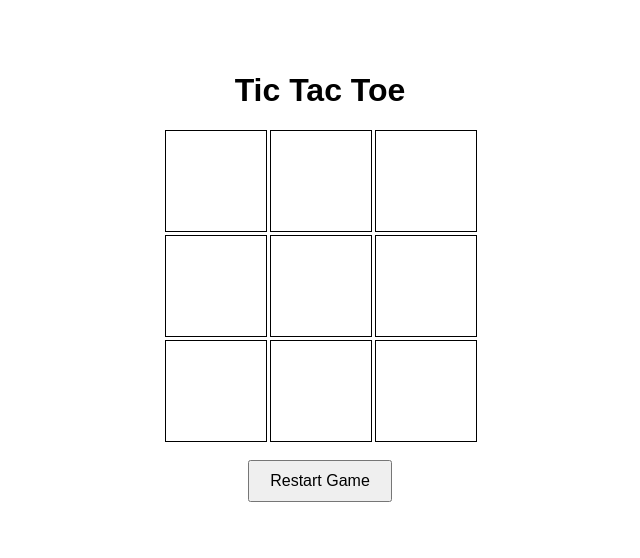
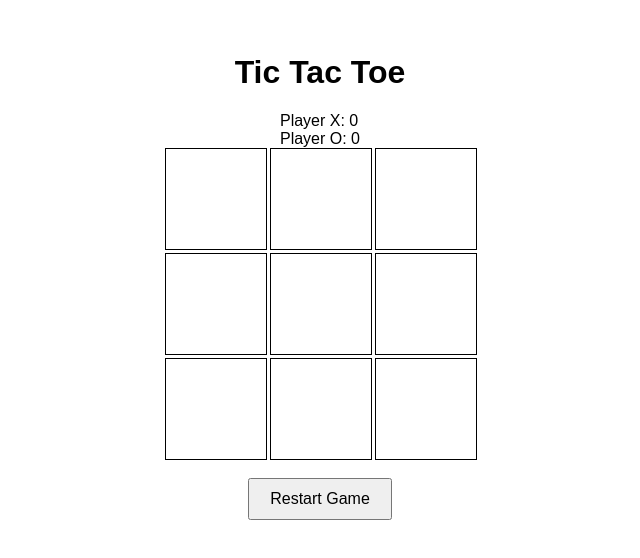
Before and after one commit to atatolgadln/TicTacToe, a plain HTML site: page index.html in a window 1280 px wide. Shown: the part 132-690 px from the top of the page, without its empty margins (320-960 px from the left). Drawn offline with Linux system fonts and the light colour scheme.

Commit message:
Update index.html

```diff
--- a/index.html
+++ b/index.html
@@ -3,11 +3,15 @@
 <head>
     <meta charset="UTF-8">
     <meta name="viewport" content="width=device-width, initial-scale=1.0">
-    <title>Tic Tac Toe</title>
+    <title>Advanced Tic Tac Toe</title>
     <link rel="stylesheet" href="styles.css">
 </head>
 <body>
     <h1>Tic Tac Toe</h1>
+    <div class="scoreboard">
+        <div>Player X: <span id="scoreX">0</span></div>
+        <div>Player O: <span id="scoreO">0</span></div>
+    </div>
     <div class="board">
         <div class="cell" data-index="0"></div>
         <div class="cell" data-index="1"></div>
```
